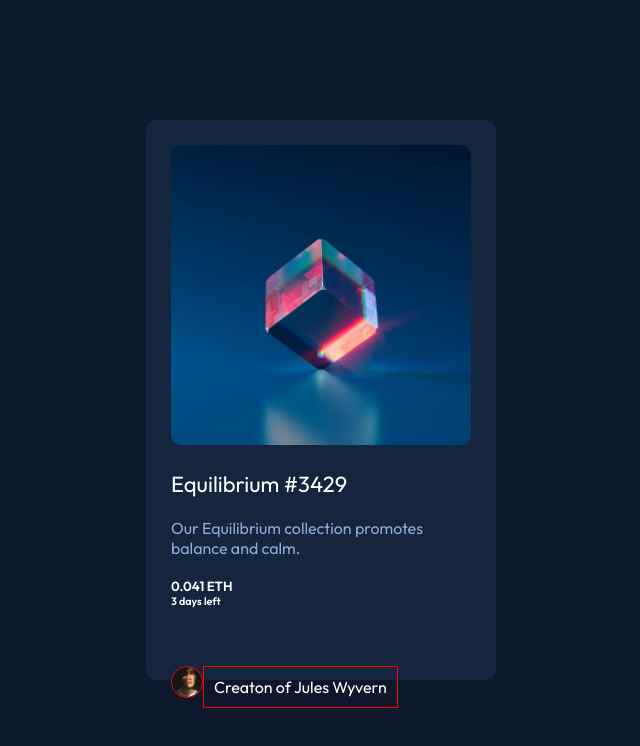
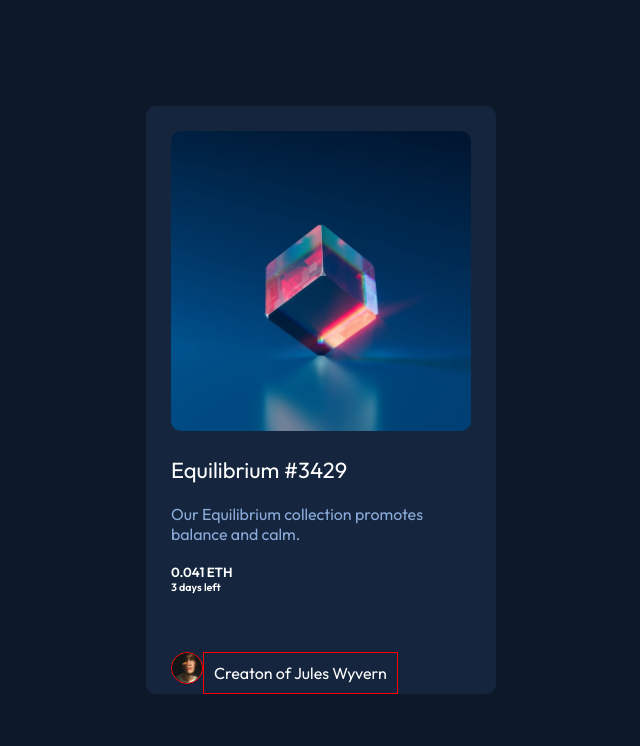
Before and after one commit to Ricky-kvarnstrom/nft-card, a plain HTML site: page index.html in a window 1280 px wide. Shown: the whole page, without its empty margins (319-959 px from the left). Drawn offline with Linux system fonts and the light colour scheme.

Commit message:
changed the height of the card

```diff
--- a/images/style.css
+++ b/images/style.css
@@ -15,7 +15,7 @@ body{
 .nft-card{
 
     width: 350px;
-    height: 70%;
+    min-height: 500px;
     margin: auto;
     background-color:  hsl(216, 50%, 16%);
     border-radius: 10px;
```
Also changed, not shown: 1 other file.
